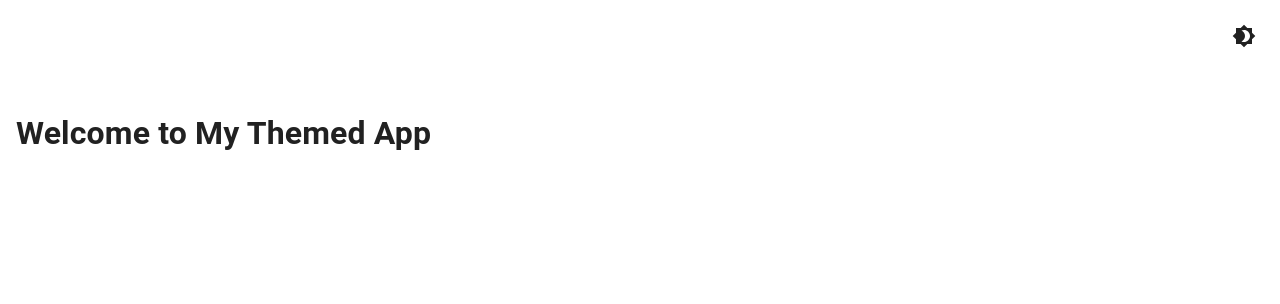
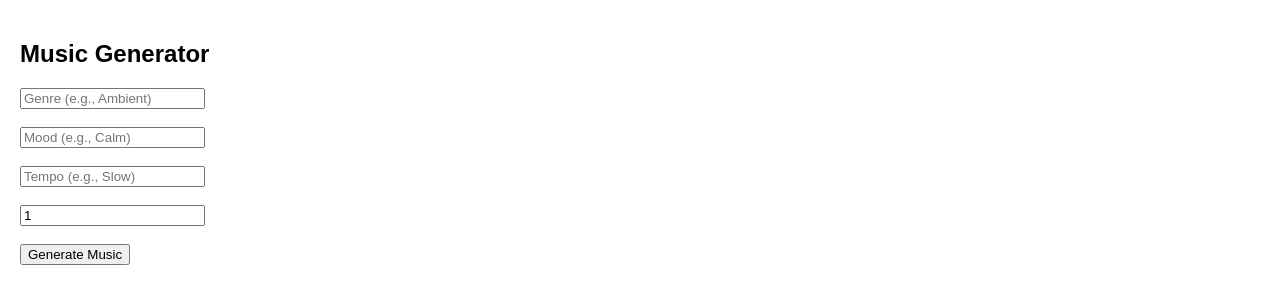
Before and after one commit to arwafaizee31/Auralis-AI, a React (Create React App) app in the folder client/: page /gen-music in a window 1280 px wide. Shown: the top 304 px of the page. Built offline with nearby package versions, Linux system fonts and the light colour scheme.

Commit message:
api connect

```diff
--- a/client/package.json
+++ b/client/package.json
@@ -14,6 +14,7 @@
     "axios": "^1.9.0",
     "react": "^19.1.0",
     "react-dom": "^19.1.0",
+    "react-router-dom": "^7.5.3",
     "react-scripts": "5.0.1",
     "web-vitals": "^2.1.4"
   },
--- a/client/src/App.js
+++ b/client/src/App.js
@@ -1,30 +1,28 @@
+// App.js
+
 import React, { useMemo, useState } from 'react';
 
-import { ThemeProvider, CssBaseline, IconButton, Box } from '@mui/material';
-import { Brightness4, Brightness7 } from '@mui/icons-material';
-import { getTheme } from './themes/theme';
+
+import { Routes, Route } from 'react-router-dom';
+
+
+import GenerateMusic from './Pages/GenerateMusic';
+
+
+
 
 function App() {
-  const [mode, setMode] = useState('light');
 
-  const theme = useMemo(() => getTheme(mode), [mode]);
-
-  const toggleTheme = () => {
-    setMode((prevMode) => (prevMode === 'light' ? 'dark' : 'light'));
-  };
 
   return (
-    <ThemeProvider theme={theme}>
-      <CssBaseline />
-      <Box display="flex" justifyContent="flex-end" p={2}>
-        <IconButton onClick={toggleTheme} color="inherit">
-          {mode === 'light' ? <Brightness4 /> : <Brightness7 />}
-        </IconButton>
-      </Box>
-      <Box p={2}>
-        <h1>Welcome to My Themed App</h1>
-      </Box>
-    </ThemeProvider>
+
+      <Routes>
+        <Route path="/gen-music" element={<GenerateMusic />} />
+
+
+
+      </Routes>
+
   );
 }
 
--- /dev/null
+++ b/client/src/Pages/GenerateMusic.jsx
@@ -0,0 +1,102 @@
+import React, { useState } from "react";
+
+const GenerateMusic = () => {
+  const [formData, setFormData] = useState({
+    genre: "",
+    mood: "",
+    tempo: "",
+    duration: 1,
+  });
+
+  const [audioUrl, setAudioUrl] = useState(null);
+  const [loading, setLoading] = useState(false);
+
+  const handleChange = (e) => {
+    setFormData({
+      ...formData,
+      [e.target.name]: e.target.value,
+    });
+  };
+
+  const handleSubmit = async (e) => {
+    e.preventDefault();
+    setLoading(true);
+    setAudioUrl(null);
+
+    try {
+      const response = await fetch("https://b64f-34-86-162-236.ngrok-free.app/generate-music", {
+        method: "POST",
+        headers: {
+          "Content-Type": "application/json",
+        },
+        body: JSON.stringify(formData),
+      });
+
+      if (!response.ok) {
+        // Try to read the error message from the response (assuming it's text or JSON)
+        const errorText = await response.text(); // or use .json() if your API sends JSON errors
+        console.error("API Error Response:", errorText);
+        throw new Error(`Server responded with ${response.status}`);
+      }
+
+      const blob = await response.blob();
+      const url = URL.createObjectURL(blob);
+      setAudioUrl(url);
+    } catch (err) {
+      console.error("Error generating music:", err);
+      alert("Failed to generate music. Check console for details.");
+    } finally {
+      setLoading(false);
+    }
+  };
+
+  return (
+    <div style={{ padding: "20px", fontFamily: "sans-serif" }}>
+      <h2>Music Generator</h2>
+      <form onSubmit={handleSubmit}>
+        <input
+          name="genre"
+          placeholder="Genre (e.g., Ambient)"
+          value={formData.genre}
+          onChange={handleChange}
+          required
+        /><br /><br />
+        <input
+          name="mood"
+          placeholder="Mood (e.g., Calm)"
+          value={formData.mood}
+          onChange={handleChange}
+          required
+        /><br /><br />
+        <input
+          name="tempo"
+          placeholder="Tempo (e.g., Slow)"
+          value={formData.tempo}
+          onChange={handleChange}
+          required
+        /><br /><br />
+        <input
+          name="duration"
+          type="number"
+          placeholder="Duration (in minutes)"
+          value={formData.duration}
+          onChange={handleChange}
+          min="1"
+          required
+        /><br /><br />
+        <button type="submit" disabled={loading}>
+          {loading ? "Generating..." : "Generate Music"}
+        </button>
+      </form>
+
+      {audioUrl && (
+        <div style={{ marginTop: "20px" }}>
+          <h3>Generated Music:</h3>
+          <audio controls src={audioUrl}></audio>
+        </div>
+      )}
+    </div>
+  );
+};
+
+export default GenerateMusic;
--- a/client/src/index.js
+++ b/client/src/index.js
@@ -2,16 +2,16 @@ import React from 'react';
 import ReactDOM from 'react-dom/client';
 import './index.css';
 import App from './App';
+import { BrowserRouter } from 'react-router-dom';
 import reportWebVitals from './reportWebVitals';
 
 const root = ReactDOM.createRoot(document.getElementById('root'));
 root.render(
   <React.StrictMode>
-    <App />
+    <BrowserRouter>
+      <App />
+    </BrowserRouter>
   </React.StrictMode>
 );
 
-// If you want to start measuring performance in your app, pass a function
-// to log results (for example: reportWebVitals(console.log))
-// or send to an analytics endpoint. Learn more: https://bit.ly/CRA-vitals
 reportWebVitals();
```
Also changed, not shown: client/src/Pages/Home.jsx (deleted, +0 -17 lines), 1 other file (tests, documents, lock files or other folders).
